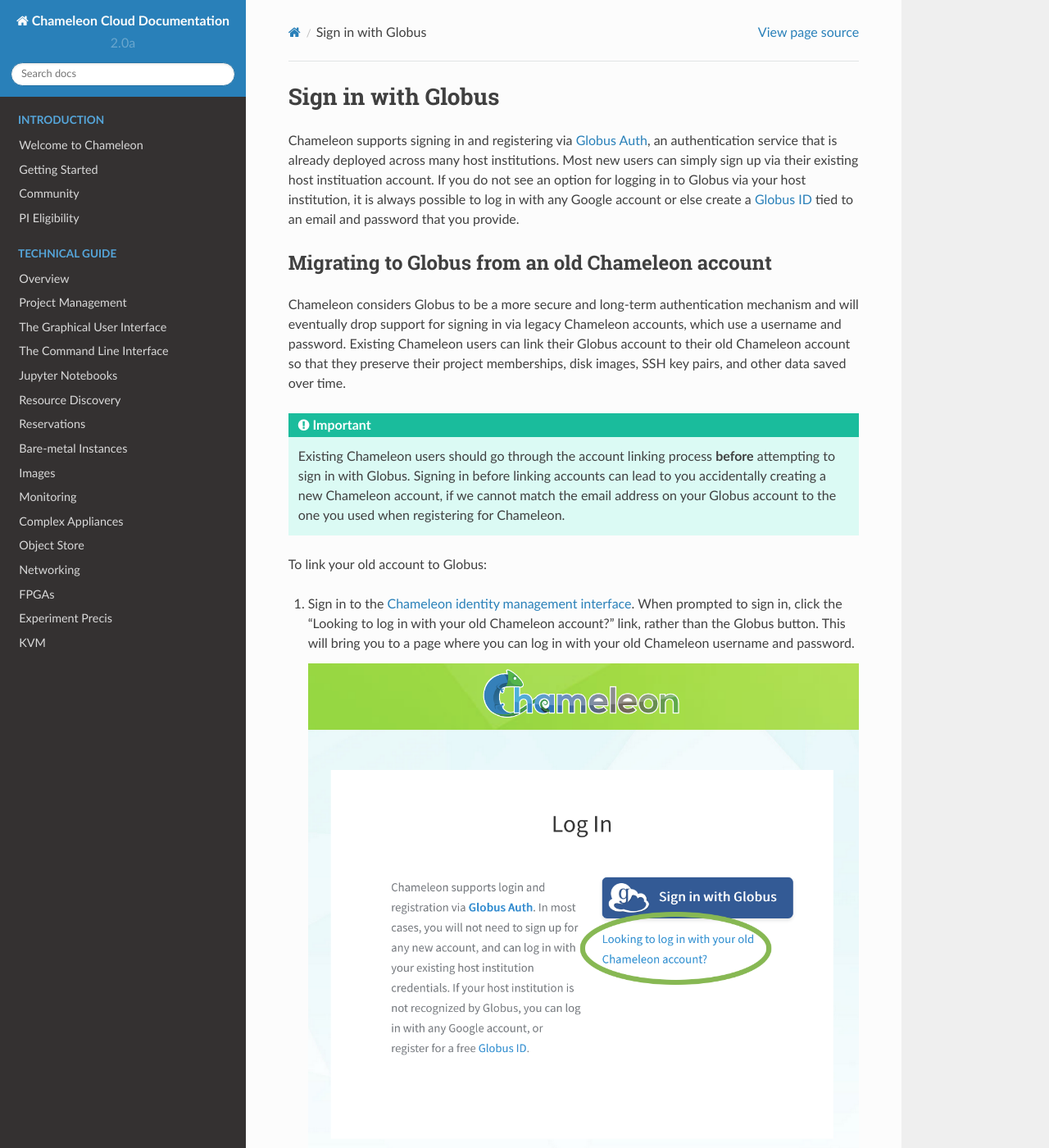
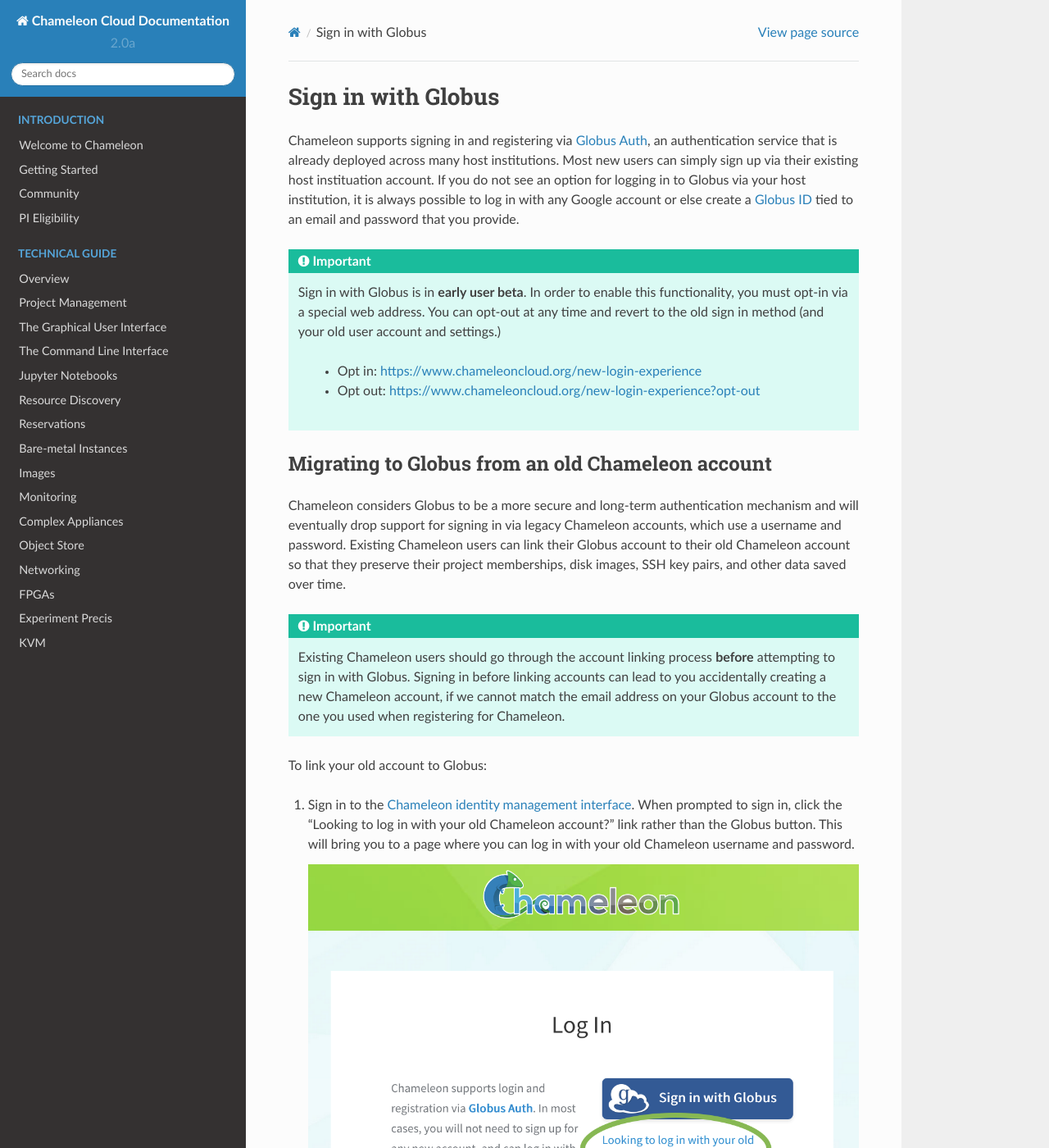
Before and after one commit to ChameleonCloud/docs, a Sphinx documentation site: the page built from source/getting-started/globus.rst, in a window 1280 px wide and 1400 px high. Shown: the whole window at 82% size. Built offline with Sphinx 7.4.7 and the Read the Docs theme 2.0.0, drawn with Linux system fonts in a browser that asks for light colours.

Commit message:
Add opt-in/opt-out information

```diff
--- a/source/getting-started/globus.rst
+++ b/source/getting-started/globus.rst
@@ -11,6 +11,16 @@ existing host instituation account. If you do not see an option for logging in
 to Globus via your host institution, it is always possible to log in with any
 Google account or else create a `Globus ID <https://globusid.org/>`_ tied to an
 email and password that you provide.
+
+.. important::
+
+   Sign in with Globus is in **early user beta**. In order to enable this
+   functionality, you must opt-in via a special web address. You can opt-out
+   at any time and revert to the old sign in method (and your old user account
+   and settings.)
+
+     - Opt in: https://www.chameleoncloud.org/new-login-experience
+     - Opt out: https://www.chameleoncloud.org/new-login-experience?opt-out
 
 Migrating to Globus from an old Chameleon account
 =================================================
@@ -34,7 +44,7 @@ To link your old account to Globus:
 1. Sign in to the `Chameleon identity management interface
    <https://auth.chameleoncloud.org/auth/realms/chameleon/account/identity>`_.
    When prompted to sign in, click the "Looking to log in with your old
-   Chameleon account?" link, rather than the Globus button. This will bring
+   Chameleon account?" link rather than the Globus button. This will bring
    you to a page where you can log in with your old Chameleon username and
    password.
 
```
